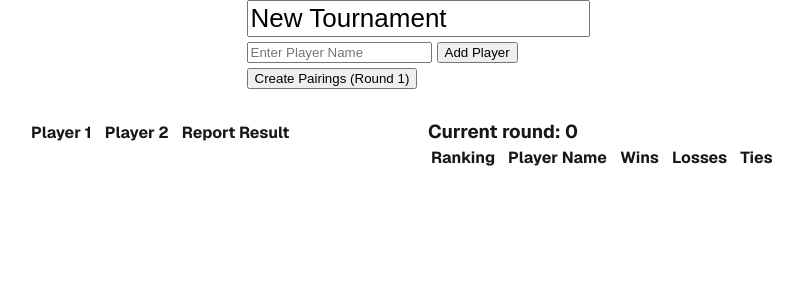
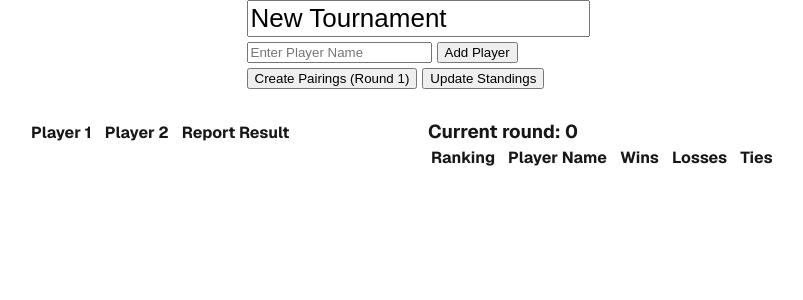
Before and after one commit to ig-ealbert/tournament-runner, a Next.js app: page / in a window 1280 px wide. Shown: the top 300 px of the page, without its empty margins (222-1025 px from the left). Built offline with nearby package versions, Linux system fonts and the light colour scheme.

Commit message:
Add update standings button

```diff
--- a/src/app/globals.css
+++ b/src/app/globals.css
@@ -76,3 +76,7 @@ table td, th {
   margin-left: 5px;
   padding-left: 5px;
 }
+
+#makePairingsAndUpdateStandings button {
+  margin-right: 5px;
+}
--- a/src/app/page.tsx
+++ b/src/app/page.tsx
@@ -95,10 +95,11 @@ export default function Home() {
         </div>
         {(tournamentData.currentRound === 0 ||
           tournamentData.currentRound < tournamentData.rounds) && (
-          <div>
+          <div id="makePairingsAndUpdateStandings">
             <button onClick={makePairings}>
               Create Pairings (Round {tournamentData.currentRound + 1})
             </button>
+            <button onClick={updateTournamentData}>Update Standings</button>
           </div>
         )}
         {tournamentData.currentRound !== 0 &&
```
